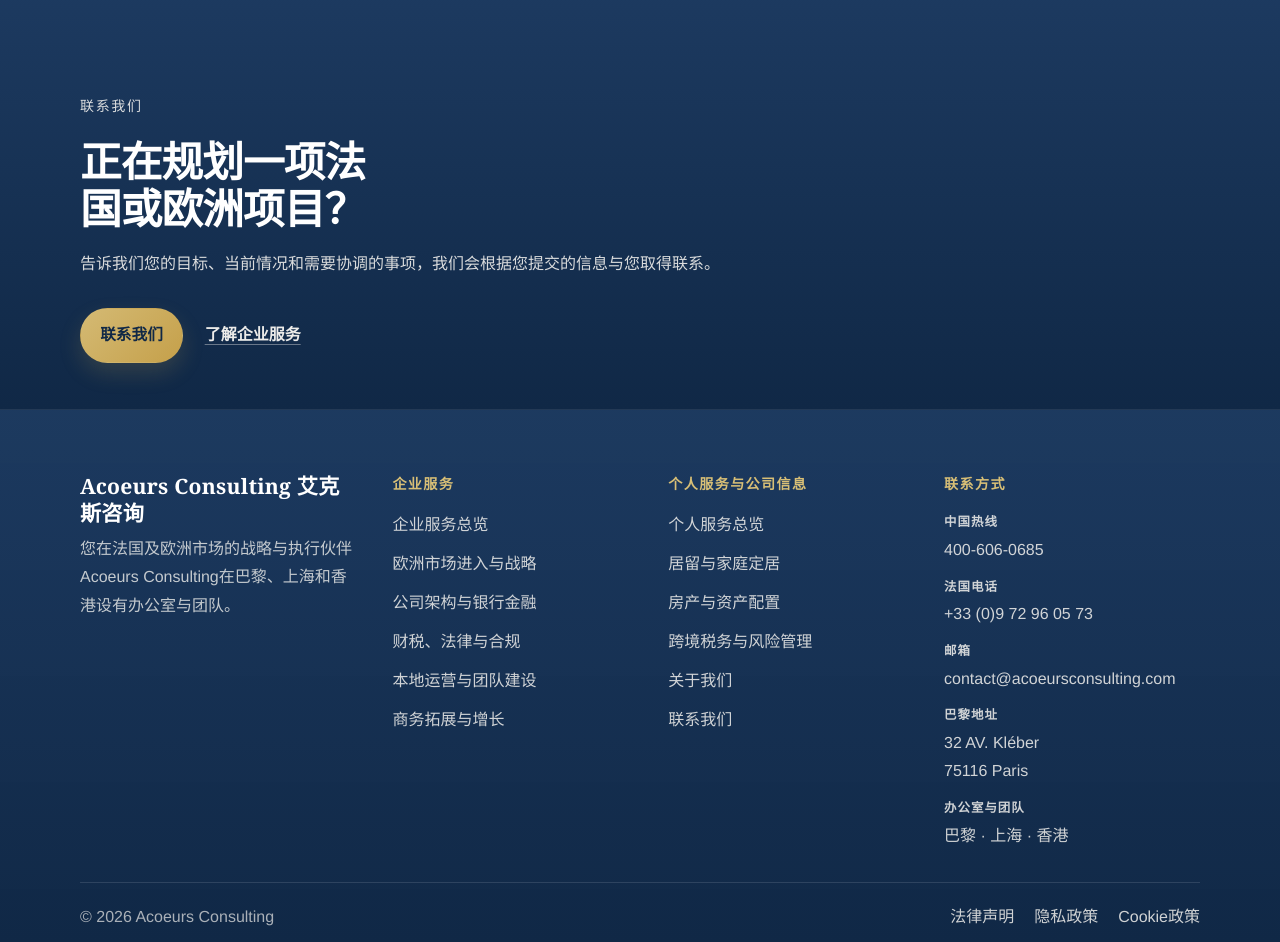
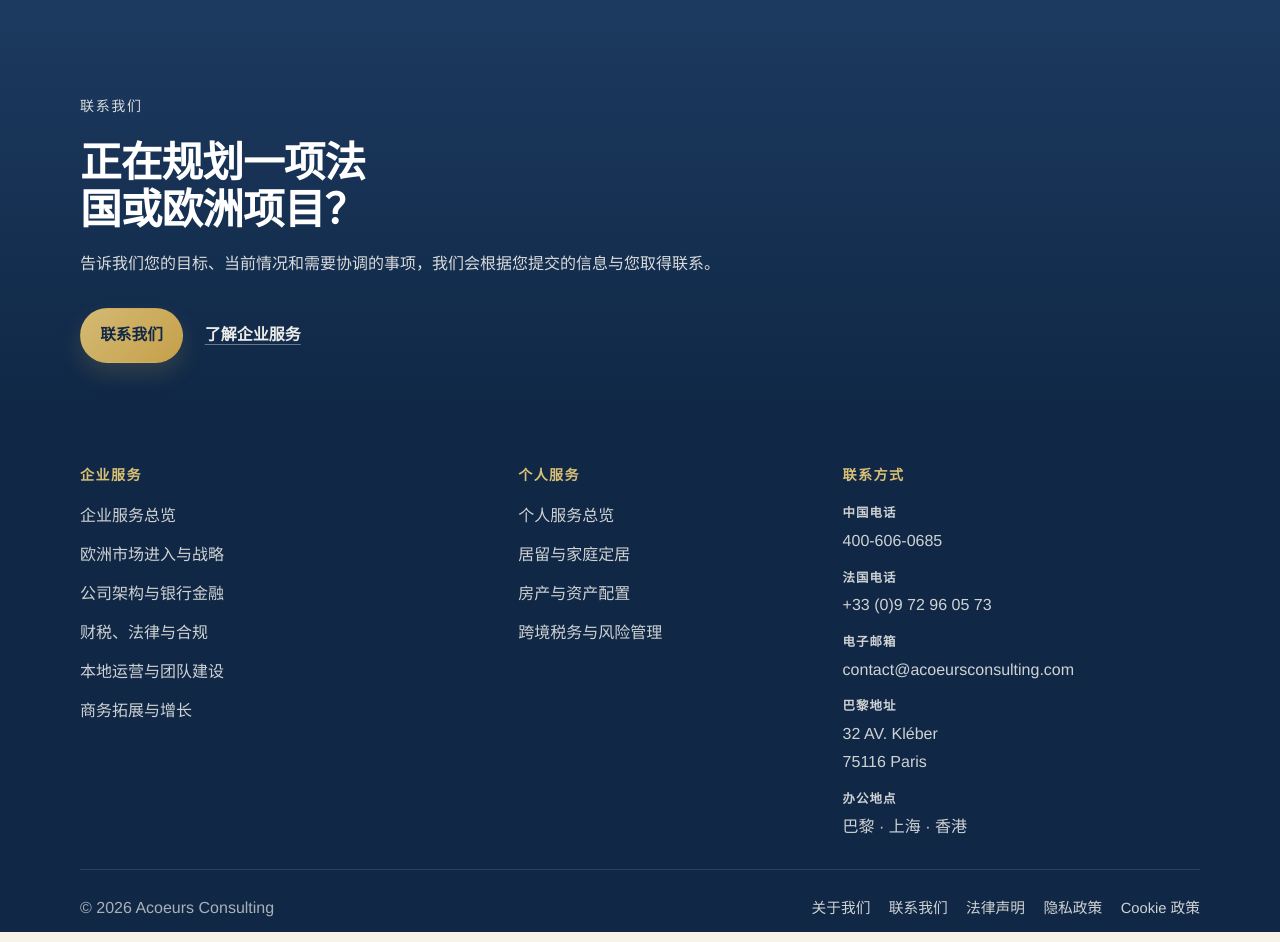
Before and after one commit to ANDGalaxie/acoeursconsulting-website, a Django app: page /about/ in a window 1280 px wide. Shown: the part 3297-4239 px from the top of the page. Run offline with Django 5.2, Linux system fonts and the light colour scheme.

Commit message:
Refine homepage CTA and footer structure

```diff
--- a/static/css/components.css
+++ b/static/css/components.css
@@ -228,37 +228,19 @@
 }
 
 .site-footer {
-    padding: 3rem 0 1.5rem;
+    padding: 2.5rem 0 1.25rem;
     color: rgba(250, 248, 243, 0.88);
-    background:
-        linear-gradient(180deg, rgba(24, 54, 93, 0.98), rgba(16, 40, 70, 1));
-    border-top: 1px solid rgba(255, 255, 255, 0.08);
+    background: var(--color-navy-dark);
 }
 
 .site-footer__inner {
     display: grid;
-    gap: 2rem;
-}
-
-.site-footer__brand {
-    margin: 0 0 0.5rem;
-    color: var(--color-white);
-    font-family: var(--font-display);
-    font-weight: 700;
-    font-size: 1.32rem;
-    letter-spacing: 0.01em;
-    line-height: 1.3;
-}
-
-.site-footer__text {
-    margin: 0;
-    max-width: 18rem;
-    color: rgba(250, 248, 243, 0.76);
+    gap: 1.75rem;
 }
 
 .site-footer__grid {
     display: grid;
-    gap: 2rem;
+    gap: 1.75rem;
 }
 
 .site-footer__column {
@@ -314,13 +296,16 @@
 
 .site-footer__contact a,
 .site-footer__links a {
-    overflow-wrap: anywhere;
     text-decoration: underline;
     text-decoration-color: transparent;
     text-underline-offset: 0.18em;
     transition:
         color var(--motion-fast) var(--motion-ease-interaction),
         text-decoration-color var(--motion-fast) var(--motion-ease-interaction);
+}
+
+.site-footer__contact a {
+    white-space: nowrap;
 }
 
 .site-footer__meta {
@@ -331,7 +316,16 @@
 }
 
 .site-footer__meta-links {
-    gap: 0.8rem 1.25rem;
+    display: flex;
+    flex-wrap: wrap;
+    gap: 0.25rem 1.15rem;
+}
+
+.site-footer__meta-links a {
+    display: inline-flex;
+    align-items: center;
+    min-height: 2.25rem;
+    font-size: 0.92rem;
 }
 
 .site-footer__copyright {
@@ -347,6 +341,13 @@
 .site-footer__links a:focus-visible,
 .site-footer__contact a:focus-visible {
     text-decoration-color: currentColor;
+}
+
+@media (max-width: 767px) {
+    .site-footer__column + .site-footer__column {
+        padding-top: 1.5rem;
+        border-top: 1px solid rgba(255, 255, 255, 0.1);
+    }
 }
 
 @media (max-width: 419px) {
@@ -406,21 +407,39 @@
         column-gap: 2.5rem;
     }
 
+    .site-footer__column:last-child {
+        grid-column: 1 / -1;
+    }
+
+    .site-footer__contact {
+        grid-template-columns: repeat(2, minmax(0, 1fr));
+        column-gap: 2rem;
+    }
+
     .site-footer__meta {
         grid-template-columns: minmax(0, 1fr) auto;
         align-items: center;
     }
 
     .site-footer__meta-links {
-        display: flex;
-        flex-wrap: wrap;
         justify-content: flex-end;
     }
 }
 
 @media (min-width: 1024px) {
     .site-footer__grid {
-        grid-template-columns: 1.15fr 1fr 1fr 1.05fr;
+        grid-template-columns:
+            minmax(0, 1.25fr)
+            minmax(0, 0.9fr)
+            minmax(18rem, 1.1fr);
         column-gap: 2rem;
     }
+
+    .site-footer__column:last-child {
+        grid-column: auto;
+    }
+
+    .site-footer__contact {
+        grid-template-columns: 1fr;
+    }
 }
--- a/templates/includes/footer.html
+++ b/templates/includes/footer.html
@@ -1,12 +1,6 @@
 <footer class="site-footer">
     <div class="container site-footer__inner">
         <div class="site-footer__grid">
-            <div class="site-footer__column">
-                <p class="site-footer__brand">Acoeurs Consulting 艾克斯咨询</p>
-                <p class="site-footer__text">您在法国及欧洲市场的战略与执行伙伴</p>
-                <p class="site-footer__text">Acoeurs Consulting在巴黎、上海和香港设有办公室与团队。</p>
-            </div>
-
             <nav class="site-footer__column" aria-labelledby="footer-business-title">
                 <h2 class="site-footer__column-title" id="footer-business-title">企业服务</h2>
                 <ul class="site-footer__links">
@@ -20,28 +14,26 @@
             </nav>
 
             <nav class="site-footer__column" aria-labelledby="footer-personal-title">
-                <h2 class="site-footer__column-title" id="footer-personal-title">个人服务与公司信息</h2>
+                <h2 class="site-footer__column-title" id="footer-personal-title">个人服务</h2>
                 <ul class="site-footer__links">
                     <li><a href="{% url 'personal' %}">个人服务总览</a></li>
                     <li><a href="{% url 'personal_residency_family' %}">居留与家庭定居</a></li>
                     <li><a href="{% url 'personal_property_wealth' %}">房产与资产配置</a></li>
                     <li><a href="{% url 'personal_cross_border_tax_risk' %}">跨境税务与风险管理</a></li>
-                    <li><a href="{% url 'about' %}">关于我们</a></li>
-                    <li><a href="{% url 'contact' %}">联系我们</a></li>
                 </ul>
             </nav>
 
             <div class="site-footer__column">
                 <h2 class="site-footer__column-title">联系方式</h2>
                 <div class="site-footer__contact">
-                    <p><span class="site-footer__contact-label">中国热线</span><a href="tel:4006060685">400-606-0685</a></p>
+                    <p><span class="site-footer__contact-label">中国电话</span><a href="tel:4006060685">400-606-0685</a></p>
                     <p><span class="site-footer__contact-label">法国电话</span><a href="tel:+33972960573">+33 (0)9 72 96 05 73</a></p>
-                    <p><span class="site-footer__contact-label">邮箱</span><a href="mailto:contact@acoeursconsulting.com">contact@acoeursconsulting.com</a></p>
+                    <p><span class="site-footer__contact-label">电子邮箱</span><a href="mailto:contact@acoeursconsulting.com">contact@acoeursconsulting.com</a></p>
                     <address>
                         <span class="site-footer__contact-label">巴黎地址</span>
                         <span>32 AV. Kl&eacute;ber<br>75116 Paris</span>
                     </address>
-                    <p><span class="site-footer__contact-label">办公室与团队</span><span>巴黎 · 上海 · 香港</span></p>
+                    <p><span class="site-footer__contact-label">办公地点</span><span>巴黎 · 上海 · 香港</span></p>
                 </div>
             </div>
         </div>
@@ -49,9 +41,11 @@
             <p class="site-footer__copyright">&copy; {% now "Y" %} Acoeurs Consulting</p>
             <nav aria-label="页脚辅助导航">
                 <ul class="site-footer__links site-footer__meta-links">
+                    <li><a href="{% url 'about' %}">关于我们</a></li>
+                    <li><a href="{% url 'contact' %}">联系我们</a></li>
                     <li><a href="{% url 'legal' %}">法律声明</a></li>
                     <li><a href="{% url 'privacy' %}">隐私政策</a></li>
-                    <li><a href="{% url 'cookies' %}">Cookie政策</a></li>
+                    <li><a href="{% url 'cookies' %}">Cookie 政策</a></li>
                 </ul>
             </nav>
         </div>
```
Also changed, not shown: static/css/home.css (+5 -9 lines), website/tests.py (+50 -1 lines).
